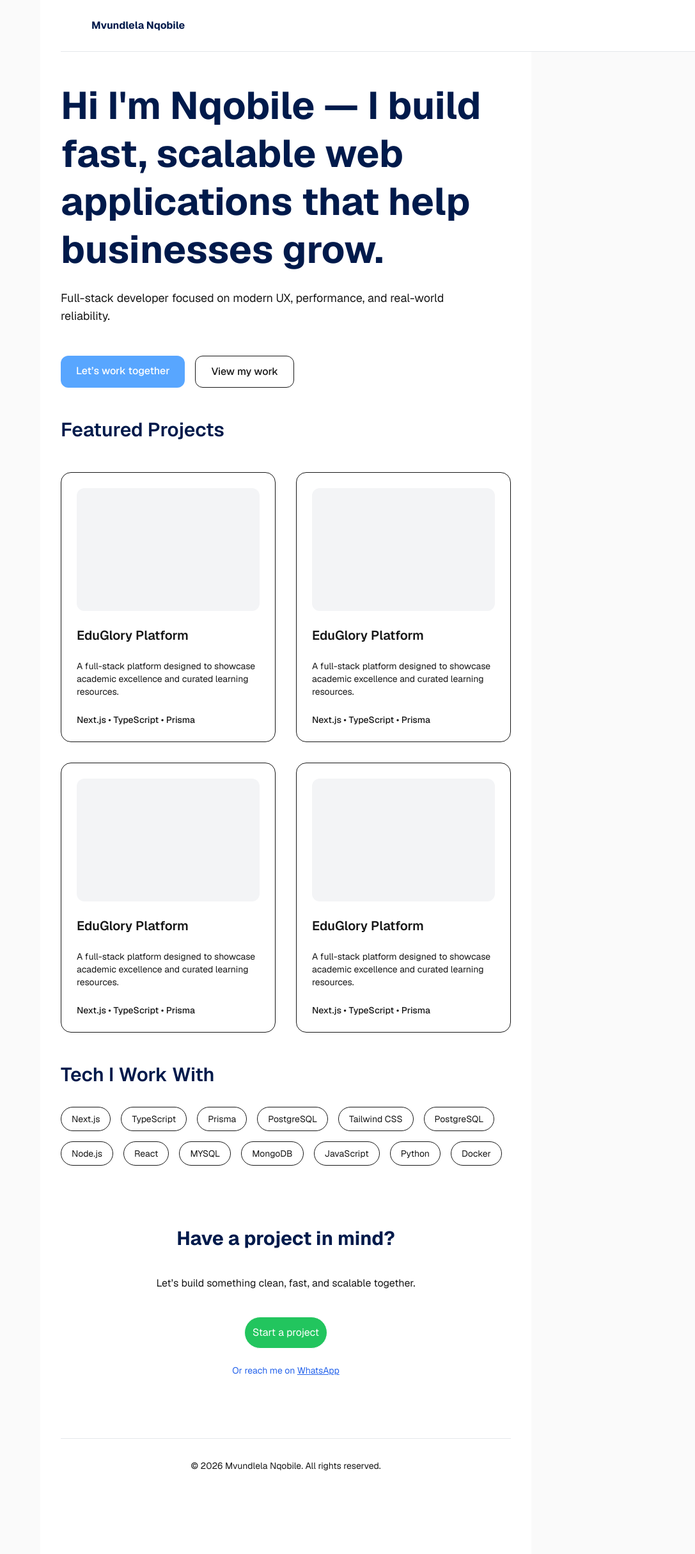
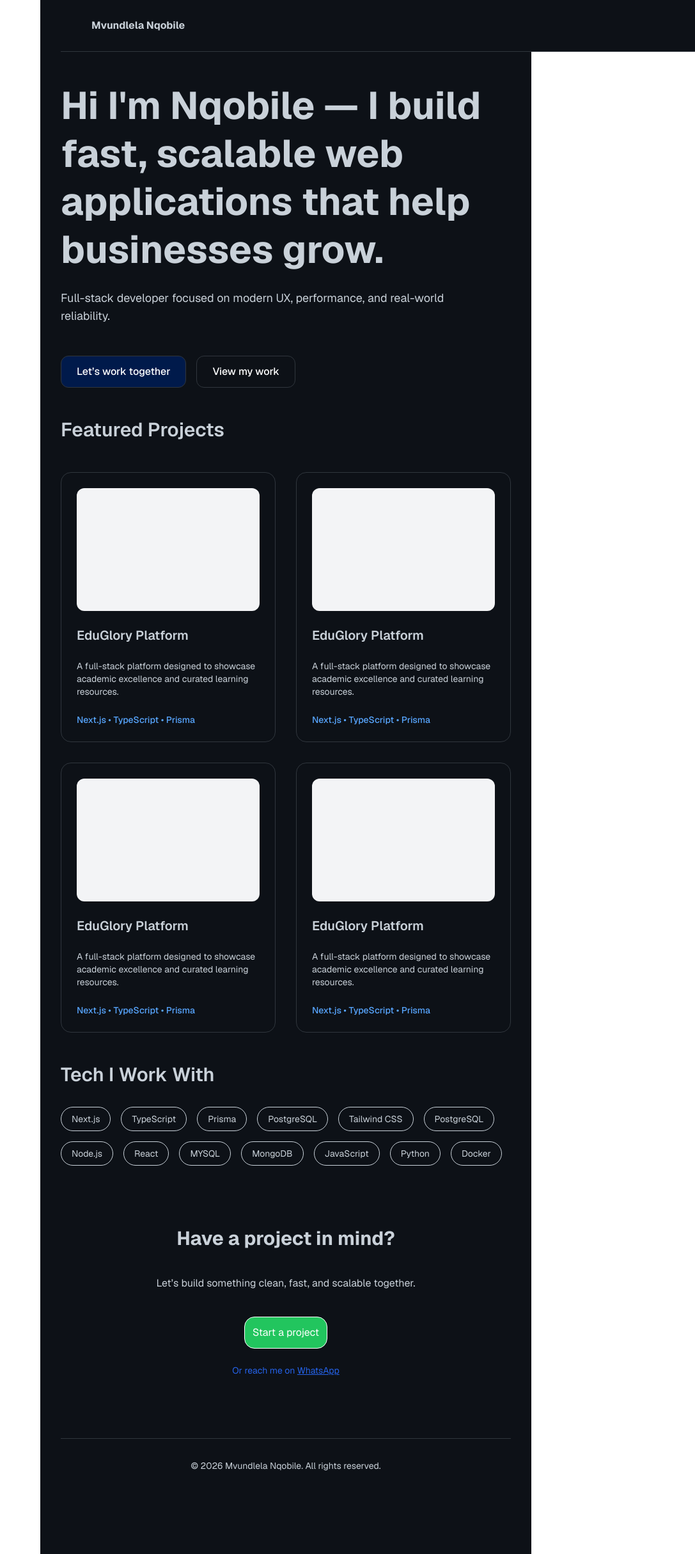
Before and after one commit to M9china/portfolio, a Next.js app: page / in a window 1280 px wide. Shown: the whole page at 64% size, without its empty margins (193-1280 px from the left). Built offline with nearby package versions, Linux system fonts and the light colour scheme.

Commit message:
feat: update component styles for improved visual consistency across Home, CTA, FeaturedProjects, Footer, Hero, NavBar, ProjectCard, and TechStack

```diff
--- a/src/app/page.tsx
+++ b/src/app/page.tsx
@@ -3,8 +3,8 @@ import { CTA, FeaturedProjects, Footer, Hero, NavBar, TechStack } from "@/compon
 
 export default function Home() {
   return (
-    <div className="flex min-h-screen items-center justify-center bg-zinc-50 font-sans dark:bg-black">
-      <main className="flex min-h-screen w-full max-w-3xl flex-col items-center justify-between py-32 px-8 bg-white dark:bg-[#0d1117] sm:items-start">
+    <div className="flex min-h-screen items-center justify-center font-sans">
+      <main className="flex min-h-screen w-full max-w-3xl flex-col items-center justify-between py-32 px-8 bg-[#0d1117] sm:items-start">
         <NavBar/>
         <Hero/>
         <FeaturedProjects/>
--- a/src/components/CTA.tsx
+++ b/src/components/CTA.tsx
@@ -3,13 +3,13 @@ import Link from "next/link";
 export const CTA = () => {
   return (
     <section className="py-24 w-full flex flex-col items-center text-center gap-6">
-      <h2 className="text-3xl text-[#001A4B] dark:text-white font-bold">Have a project in mind?</h2>
+      <h2 className="text-3xl text-[#c9d1d9] font-bold">Have a project in mind?</h2>
 
-      <p className="text-muted-foreground py-4 max-w-xl">
+      <p className="text-[#c9d1d9] py-4 max-w-xl">
         {`Let’s build something clean, fast, and scalable together.`}
       </p>
 
-      <Link href="/contact" className="primary-btn border bg-[#22C55E] text-white py-3 px-3 rounded-4xl">
+      <Link href="/contact" className="primary-btn border bg-[#22C55E] text-white py-3 px-3 rounded-2xl">
         Start a project
       </Link>
 
--- a/src/components/FeaturedProject.tsx
+++ b/src/components/FeaturedProject.tsx
@@ -3,7 +3,7 @@ import { ProjectCard } from "./ProjectCard"
 export const FeaturedProjects = () => {
   return (
     <section className="flex flex-col gap-12">
-      <h2 className="text-3xl text-[#001A4B] dark:text-white pt-[3rem] font-semibold">
+      <h2 className="text-3xl text-[#c9d1d9] pt-[3rem] font-semibold">
         Featured Projects
       </h2>
 
--- a/src/components/Footer.tsx
+++ b/src/components/Footer.tsx
@@ -3,11 +3,11 @@ export const Footer = () => {
   return (
     <footer
       aria-labelledby="footer"
-      className="pt-8 border-t w-full border-gray-200"
+      className="pt-8 border-t w-full border-[#30363d]"
     >
 
-      <div className="border-gray-100 text-center">
-        <p className="text-sm ">
+      <div className="text-center">
+        <p className="text-sm text-[#c9d1d9]">
           © {new Date().getFullYear()} Mvundlela Nqobile. All rights reserved.
         </p>
       </div>
--- a/src/components/Hero.tsx
+++ b/src/components/Hero.tsx
@@ -3,25 +3,25 @@ import Link from "next/link"
 export const Hero = () => {
   return (
     <section className=" flex flex-col justify-center gap-6">
-      <h1 className="text-4xl text-[#001A4B] dark:text-[#c9d1d9] md:text-6xl font-bold leading-tight max-w-4xl">
+      <h1 className="text-4xl text-[#c9d1d9] md:text-6xl font-bold leading-tight max-w-4xl">
         {`Hi I'm Nqobile — I build fast, scalable web applications that help businesses grow.`}
       </h1>
 
-      <p className="text-lg text-muted-foreground max-w-2xl">
+      <p className="text-lg text-[#c9d1d9] text-muted-foreground max-w-2xl">
         Full-stack developer focused on modern UX, performance, and real-world reliability.
       </p>
 
       <div className="flex gap-4 mt-6">
         <Link
           href="/contact"
-          className="px-6 py-3 rounded-xl bg-[#58a6ff] dark:border border-[#30363d] text-white font-medium"
+          className="px-6 py-3 rounded-xl border border-[#30363d] bg-[#001A4B] text-white font-medium"
         >
           Let’s work together
         </Link>
 
         <Link
           href="/projects"
-          className="px-6 py-3 rounded-xl border dark:border-[#30363d] font-medium"
+          className="px-6 py-3 rounded-xl border border-[#30363d] text-white font-medium"
         >
           View my work
         </Link>
--- a/src/components/NavBar.tsx
+++ b/src/components/NavBar.tsx
@@ -15,8 +15,8 @@ export const NavBar = () => {
       <header
         className=" sm:py-2 px-4 fixed top-0 w-screen sm:w-full
   border-b
-  bg-white dark:bg-[#0d1117]
-  border-gray-200 dark:border-gray-800"
+  bg-[#0d1117]
+   border-[#30363d] z-50"
       >
         <Dialog
           open={open}
@@ -64,7 +64,7 @@ export const NavBar = () => {
             {/* Logo */}
             <div className="flex space-x-4 items-center lg:ml-0">
               <Link href="/">
-                <h1 className="text-md font-bold text-[#001A4B] dark:text-[#c9d1d9]">
+                <h1 className="text-md font-bold text-[#c9d1d9]">
                   Mvundlela Nqobile
                 </h1>
               </Link>
@@ -90,7 +90,7 @@ export const NavBar = () => {
                 onClick={() => setOpen(true)}
                 className="relative block sm:hidden rounded-md font-semibold lg:hidden"
               >
-                <Bars3Icon className="h-7 w-7 text-[#001A4B] dark:text-gray-200" />
+                <Bars3Icon className="h-7 w-7 text-gray-200" />
               </button>
             </div>
           </div>
--- a/src/components/ProjectCard.tsx
+++ b/src/components/ProjectCard.tsx
@@ -1,18 +1,18 @@
 // components/ProjectCard.tsx
 export const ProjectCard = () => {
   return (
-    <div className="rounded-2xl border dark:border-[#30363d] p-6 flex flex-col gap-6 hover:shadow-md transition">
+    <div className="rounded-2xl border border-[#30363d] p-6 flex flex-col gap-6 hover:shadow-md transition">
       <div className="h-48 bg-gray-100 rounded-xl" />
 
-      <h3 className="text-xl font-semibold">
+      <h3 className="text-xl font-semibold text-[#c9d1d9]">
         EduGlory Platform
       </h3>
 
-      <p className="text-sm text-muted-foreground">
+      <p className="text-sm text-[#c9d1d9]">
         A full-stack platform designed to showcase academic excellence and curated learning resources.
       </p>
 
-      <p className="text-sm font-medium">
+      <p className="text-sm font-medium text-[#58a6ff]">
         Next.js • TypeScript • Prisma
       </p>
     </div>
--- a/src/components/TechStack.tsx
+++ b/src/components/TechStack.tsx
@@ -2,9 +2,9 @@
 export const TechStack = () => {
   return (
     <section className="flex flex-col gap-8 pt-12">
-      <h2 className="text-3xl text-[#001A4B] dark:text-white font-semibold">Tech I Work With</h2>
+      <h2 className="text-3xl text-[#c9d1d9] font-semibold">Tech I Work With</h2>
 
-      <div className="flex flex-wrap gap-4 text-sm">
+      <div className="flex flex-wrap gap-4 text-[#c9d1d9] text-sm">
         {[
           "Next.js",
           "TypeScript",
```
